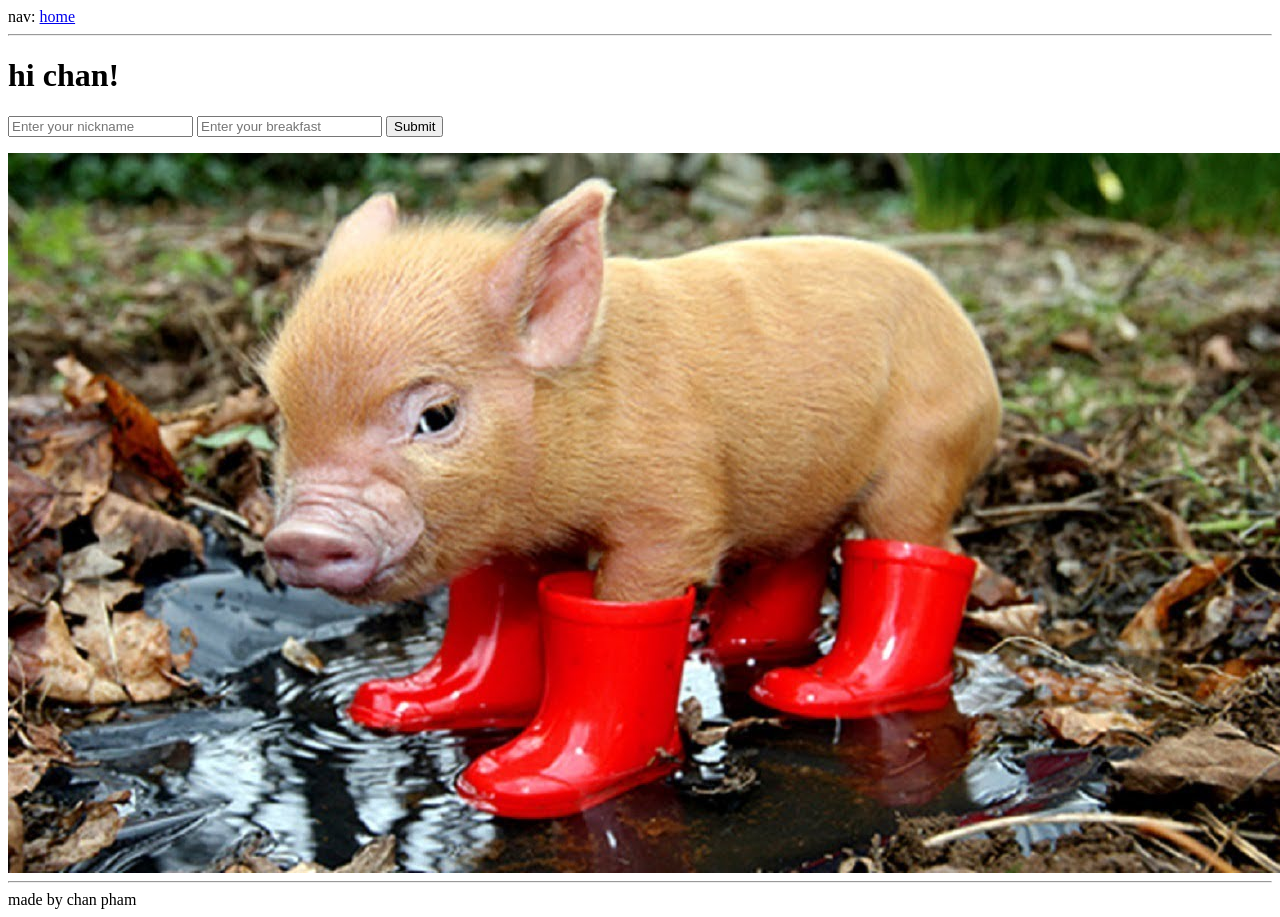
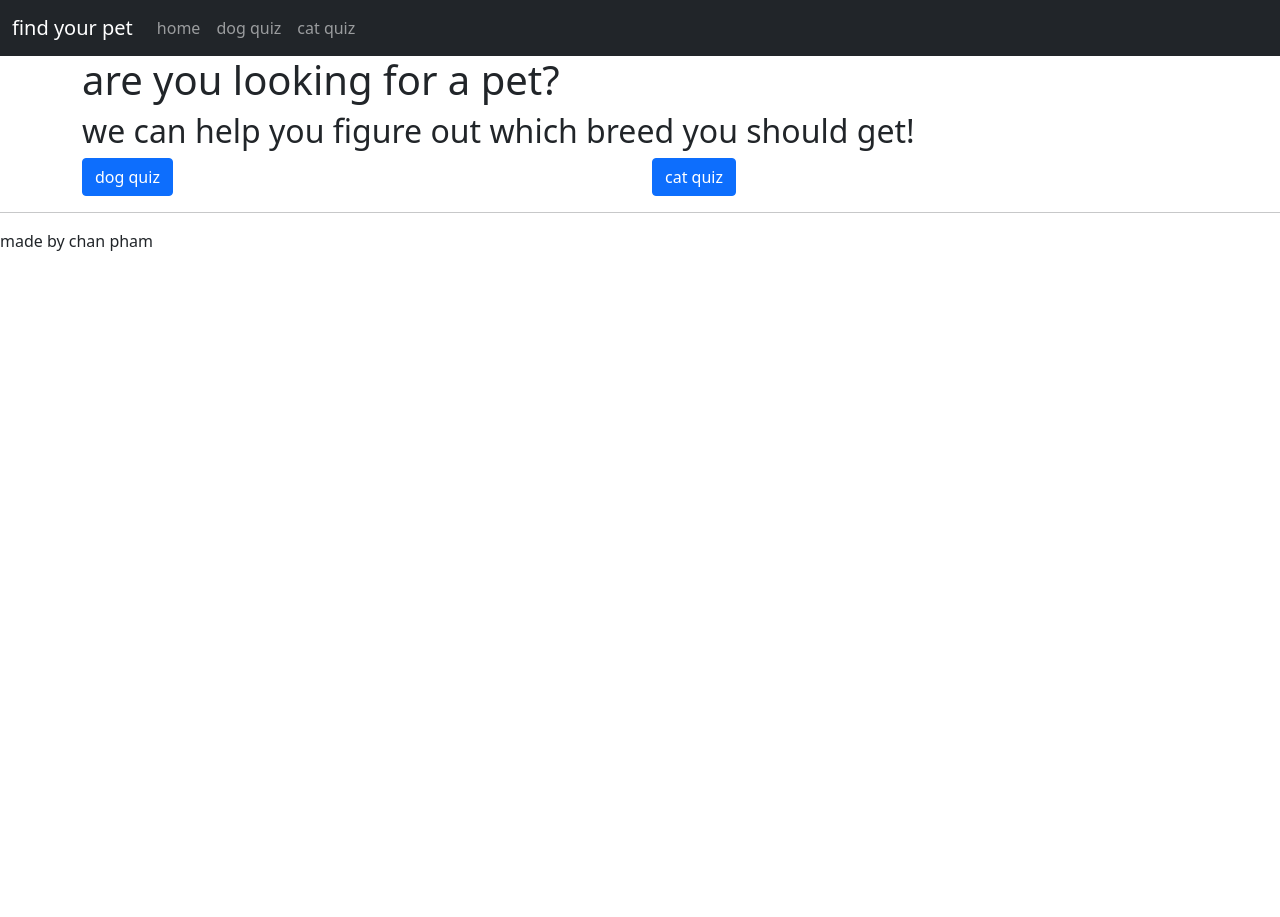
Before and after one commit to chanpham97/petfinder, a Flask app: page / in a window 1280 px wide. After the commit the page ends 251 px from the top, so only its background shows below. Run offline with Flask 2, Linux system fonts and the light colour scheme.

Commit message:
templates for animal quizzes

```diff
--- a/app.py
+++ b/app.py
@@ -1,9 +1,7 @@
-# ---- YOUR APP STARTS HERE ----
 # -- Import section --
 from flask import Flask
 from flask import render_template
 from flask import request, redirect
-from model import get_breakfast_rating
 from datetime import datetime
 
 # -- Initialization section --
@@ -11,29 +9,27 @@ app = Flask(__name__)
 
 
 # -- Routes section --
-# why do we need this when we can have multiple routes without flask? with just linking html pages
 @app.route('/')
 @app.route('/index')
 def index():
   props = {
-    "title" : "breakfast shouter",
-    "name" : "chan"
+    "categories" : "breakfast shouter",
+    "board" : "chan"
   }
   return render_template("index.html", time=datetime.now(), props=props)
 
-@app.route('/results', methods = ['GET', 'POST'])
-def results():
-    # why request? how does the method get this?
-    if request.method == "POST":
-      print(request.form['breakfast'])
-      breakfast = request.form['breakfast']
-      name = request.form['nickname']
-      rating = get_breakfast_rating(breakfast)
-      return render_template("results.html", breakfast = breakfast, name = name, rating = rating)
-    else:
-      # when running on replit, getting error but works in separate tab
-      return redirect("/")
+@app.route('/dog')
+def dog_quiz():
+  props = {
+    "categories" : "breakfast shouter",
+    "board" : "chan"
+  }
+  return render_template("dog.html", time=datetime.now(), props=props)
 
-@app.route('/secret')
-def secret():
-    return "<h1>secret chan</h1>"
+@app.route('/cat')
+def cat_quiz():
+  props = {
+    "categories" : "breakfast shouter",
+    "board" : "chan"
+  }
+  return render_template("cat.html", time=datetime.now(), props=props)
--- a/model.py
+++ /dev/null
@@ -1,6 +0,0 @@
-# why not just put this in the {{}} if it runs python
-def get_breakfast_rating(food):
-  if food.lower() == "waffles":
-    return "yum"
-  else:
-    return "ok"
--- a/templates/base.html
+++ b/templates/base.html
@@ -1,14 +1,38 @@
 <html>
     <head>
-        <title>{% block title %} breakfast time {% endblock %}</title>
-        <link rel="stylesheet" href="../static/css/style.css?q={{time}}">
-
+      <title>{% block title %} quiz time {% endblock %}</title>
+    <!-- Bootstrap CSS -->
+      <link href="https://cdn.jsdelivr.net/npm/bootstrap@5.1.3/dist/css/bootstrap.min.css" rel="stylesheet" integrity="sha384-1BmE4kWBq78iYhFldvKuhfTAU6auU8tT94WrHftjDbrCEXSU1oBoqyl2QvZ6jIW3" crossorigin="anonymous">
+      <!-- Internal CSS -->
+      <link rel="stylesheet" href="../static/css/style.css?q={{time}}">
     </head>
     <body>
-      <div>nav: <a href="/index">home</a></div>
-      <hr>
+      <nav class="navbar navbar-expand-lg navbar-dark bg-dark">
+        <div class="container-fluid">
+          <a class="navbar-brand" href="#">find your pet</a>
+          <button class="navbar-toggler" type="button" data-bs-toggle="collapse" data-bs-target="#navbarSupportedContent" aria-controls="navbarSupportedContent" aria-expanded="false" aria-label="Toggle navigation">
+            <span class="navbar-toggler-icon"></span>
+          </button>
+          <div class="collapse navbar-collapse" id="navbarSupportedContent">
+            <ul class="navbar-nav me-auto mb-2 mb-lg-0">
+              <li class="nav-item">
+                <a class="nav-link" aria-current="page" href="/">home</a>
+              </li>
+              <li class="nav-item">
+                <a class="nav-link" aria-current="page" href="/dog">dog quiz</a>
+              </li>
+              <li class="nav-item">
+                <a class="nav-link" href="/cat">cat quiz</a>
+              </li>
+            </ul>
+          </div>
+        </div>
+      </nav>
+
       {% block content %}{% endblock %}
       <hr>
       <div>made by chan pham</div>
     </body>
+      <!-- Bootstrap Bundle with Popper -->
+    <script src="https://cdn.jsdelivr.net/npm/bootstrap@5.1.3/dist/js/bootstrap.bundle.min.js" integrity="sha384-ka7Sk0Gln4gmtz2MlQnikT1wXgYsOg+OMhuP+IlRH9sENBO0LRn5q+8nbTov4+1p" crossorigin="anonymous"></script>
 </html>
--- a/templates/index.html
+++ b/templates/index.html
@@ -1,12 +1,24 @@
 {% extends "base.html" %}
-{% block title %}home page{% endblock %}
+{% block title %}find your nyc pet{% endblock %}
 
 {% block content %}
-  <h1>hi {{ props.name }}!</h1>
-  <form method="post" action="/results">
-    <input type="text" name="nickname" placeholder="Enter your nickname"/>
-    <input type="text" name="breakfast" placeholder="Enter your breakfast"/>
-    <input type="submit" value="Submit"/>
-  </form>
-  <img src={{ url_for("static", filename="images/micropig.jpg") }}/>
+<div class="container">
+  <div class="row">
+    <h1>are you looking for a pet?</h1>
+  </div>
+  <div class="row">
+    <h2>we can help you figure out which breed you should get!</h2>
+  </div>
+</div>
+
+<div class="container">
+  <div class="row">
+    <div class="col-6">
+      <a class="btn btn-primary" href="/dog" role="button">dog quiz</a>
+    </div>
+    <div class="col-6">
+      <a class="btn btn-primary" href="/cat" role="button">cat quiz</a>
+    </div>
+  </div>
+</div>
 {% endblock %}
```
Also changed, not shown: templates/cat.html (added, +7 -0 lines), templates/dog.html (added, +47 -0 lines), templates/results.html (deleted, +0 -9 lines).
